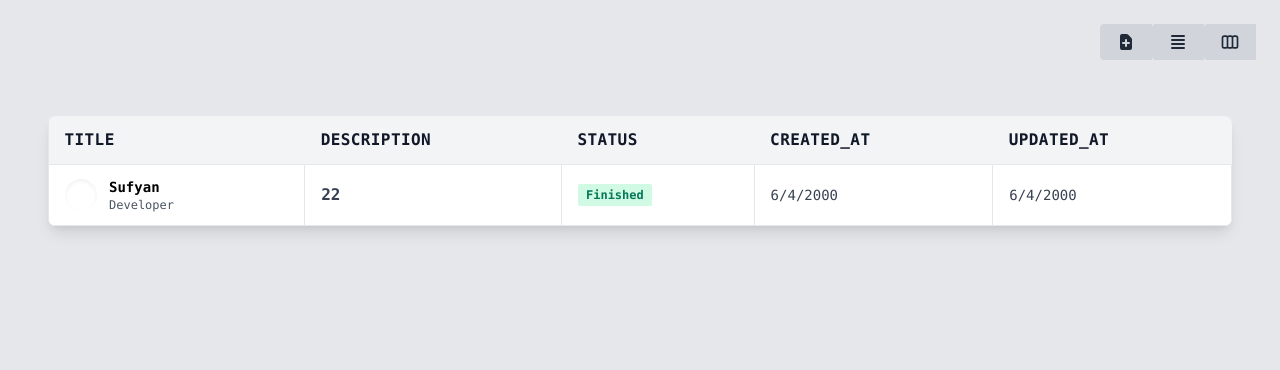
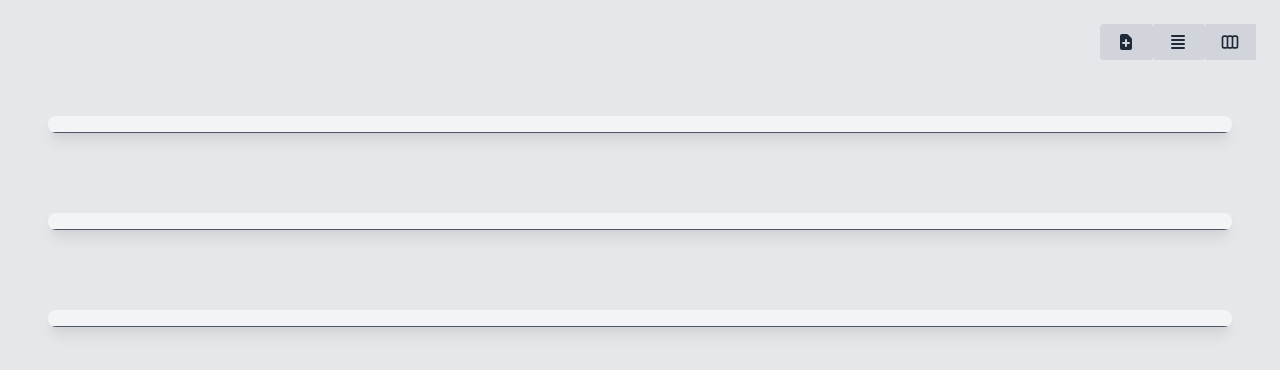
Before and after one commit to aguyran/devsnest-internship-task, a React (Vite) app: page / in a window 1280 px wide. Shown: the top 370 px of the page. Built offline with nearby package versions, Linux system fonts and the light colour scheme.

Commit message:
savepoint2

```diff
--- /dev/null
+++ b/index.d.ts
@@ -0,0 +1,12 @@
+type TodoStruct = {
+  id: number;
+  title: string;
+  description: string;
+  status: string;
+  created_at?: Date;
+  updated_at?: Date;
+};
+type TodoState = {
+  [x: string]: TodoStruct[];
+};
+type TodoSetter = React.Dispatch<{ type: string; payload: TodoStruct }>;
--- a/src/App.tsx
+++ b/src/App.tsx
@@ -1,11 +1,18 @@
-import { useState } from "react";
+import { useState, useReducer } from "react";
 import { HiDocumentAdd, HiOutlineViewBoards, HiViewList } from "react-icons/hi";
 import ContainerDiv from "./components/boardViewComponents/ContainerDiv";
 import Container from "./components/listViewComponents/Container";
 import CreateTodo from "./components/CreateTodo";
+import todoReducer from "./reducer";
+import Modal from "./components/Modal";
 
 function App() {
-  const [todos, setTodos] = useState<TodoStruct[] | null>(null);
+  const [todos, setTodos] = useReducer(todoReducer, {
+    finished: [],
+    pending: [],
+    inProgress: [],
+  });
+  console.log(todos);
   const [viewMode, setViewMode] = useState<"list" | "board">("list");
   const [isVisible, setVisible] = useState(false);
   const handleView = (switchView: "list" | "board") => {
@@ -37,12 +44,18 @@ function App() {
         </div>
       </div>
       {viewMode === "list" ? (
-        <Container />
+        <>
+          <Container data={todos.finished} dispatch={setTodos} />
+          <Container data={todos.inProgress} dispatch={setTodos} />
+          <Container data={todos.pending} dispatch={setTodos} />
+        </>
       ) : viewMode === "board" ? (
         <ContainerDiv />
       ) : null}
       {isVisible ? (
-        <CreateTodo setTodos={setTodos} setVisible={setVisible} />
+        <Modal>
+          <CreateTodo dispatch={setTodos} setVisible={setVisible} />
+        </Modal>
       ) : null}
     </div>
   );
--- a/src/components/CreateTodo.tsx
+++ b/src/components/CreateTodo.tsx
@@ -3,18 +3,36 @@ import React from "react";
 import { useState } from "react";
 
 const CreateTodo = ({
-  setTodos,
+  dispatch,
   setVisible,
+  currentTodo,
+  editOn,
 }: {
-  setTodos: TodoSetter;
+  dispatch: TodoSetter;
   setVisible: React.Dispatch<React.SetStateAction<boolean>>;
+  currentTodo?: TodoStruct;
+  editOn?: boolean;
 }) => {
-  const [currentStatus, setCurrentStatus] = useState<
-    "pending" | "inProgress" | "finished"
-  >("pending");
-
+  const [handleData, setHandleData] = useState<TodoStruct>(
+    currentTodo || {
+      id: 0,
+      title: "",
+      description: "",
+      status: "pending",
+    }
+  );
+  const handleInput =
+    (props: keyof TodoStruct) =>
+    (
+      e: React.ChangeEvent<
+        HTMLInputElement | HTMLTextAreaElement | HTMLSelectElement
+      >
+    ) => {
+      setHandleData({ ...handleData, [props]: e.target.value });
+    };
+  console.log(handleData);
   return (
-    <Modal>
+    <div className="absolute min-h-screen w-screen">
       <div className="flex justify-center h-screen items-center bg-gray-200 antialiased">
         <div className="flex flex-col w-11/12 sm:w-5/6 lg:w-1/2 max-w-2xl mx-auto rounded-lg border border-gray-300 shadow-xl">
           <div className="flex flex-row justify-between p-6 bg-white border-b border-gray-200 rounded-tl-lg rounded-tr-lg">
@@ -38,33 +56,28 @@ const CreateTodo = ({
           <div className="flex flex-col px-6 py-5 bg-gray-50">
             <p className="mb-2 font-semibold text-gray-700">Title</p>
             <input
+              value={handleData.title}
               type="text"
               className="p-5 mb-5 bg-white border border-gray-200 rounded shadow-sm h-12"
+              onChange={(e) => handleInput("title")(e)}
             />
             <p className="mb-2 font-semibold text-gray-700">Description</p>
 
             <textarea
-              name=""
+              value={handleData.description}
               placeholder="Type message..."
               className="p-5 mb-5 bg-white border border-gray-200 rounded shadow-sm h-36"
-              id=""
+              onChange={(e) => handleInput("description")(e)}
             ></textarea>
             <div className="flex flex-col sm:flex-row items-center mb-5 sm:space-x-5">
               <div className="w-full sm:w-1/2">
                 <p className="mb-2 font-semibold text-gray-700">Status</p>
                 <select
-                  value={currentStatus}
-                  onChange={(e) => {
-                    if (
-                      e.target.value === "pending" ||
-                      e.target.value === "inProgress" ||
-                      e.target.value === "finished"
-                    )
-                      setCurrentStatus(e.target.value);
-                  }}
+                  value={handleData.status}
+                  onChange={(e) => handleInput("status")(e)}
                   className="w-full p-5 bg-white border border-gray-200 rounded shadow-sm appearance-none"
                 >
-                  <option value="pending"className="">Pending</option>
+                  <option value="pending">Pending</option>
                   <option value="inProgress">In Progress</option>
                   <option value="finished">Finished</option>
                 </select>
@@ -79,13 +92,33 @@ const CreateTodo = ({
             >
               Cancel
             </p>
-            <button className="px-4 py-2 text-white font-semibold bg-blue-500 rounded">
+            <button
+              className="px-4 py-2 text-white font-semibold bg-blue-500 rounded"
+              onClick={() => {
+                if (!editOn)
+                  dispatch({
+                    type: "ADD_TODO",
+                    payload: {
+                      ...handleData,
+                      id: Date.now(),
+                      created_at: new Date(),
+                      updated_at: new Date(),
+                    },
+                  });
+                else {
+                  dispatch({
+                    type: "EDIT_TODO",
+                    payload: { ...handleData, updated_at: new Date() },
+                  });
+                }
+              }}
+            >
               Save
             </button>
           </div>
         </div>
       </div>
-    </Modal>
+    </div>
   );
 };
 
--- a/src/components/listViewComponents/Container.tsx
+++ b/src/components/listViewComponents/Container.tsx
@@ -1,21 +1,17 @@
 import Todo from "./Todo";
 
-const Container = () => {
+const Container = ({ data,dispatch }: { data: TodoStruct[],dispatch:TodoSetter }) => {
   return (
     <section className="container mx-auto p-6 font-mono">
       <div className="w-full mb-8 overflow-hidden rounded-lg shadow-lg">
         <div className="w-full overflow-x-auto">
           <table className="w-full">
-            <thead>
-              <tr className="text-md font-semibold tracking-wide text-left text-gray-900 bg-gray-100 uppercase border-b border-gray-600">
-                <th className="px-4 py-3">Title</th>
-                <th className="px-4 py-3">Description</th>
-                <th className="px-4 py-3">Status</th>
-                <th className="px-4 py-3">Created_At</th>
-                <th className="px-4 py-3">Updated_At</th>
-              </tr>
-            </thead>
-            <Todo></Todo>
+            <caption className="w-full text-md p-2 font-semibold tracking-wide text-left text-gray-900 bg-gray-100 uppercase border-b border-gray-600">
+              {data[0]?.status}
+            </caption>
+            {data.map((el) => (
+              <Todo key={el.id} element={el} dispatch={dispatch}></Todo>
+            ))}
           </table>
         </div>
       </div>
--- a/src/components/listViewComponents/Todo.tsx
+++ b/src/components/listViewComponents/Todo.tsx
@@ -1,31 +1,60 @@
-const Todo = () => {
+import { HiPencil } from "react-icons/hi";
+import { useState } from "react";
+import Modal from "../Modal";
+import CreateTodo from "../CreateTodo";
+
+const Todo = ({
+  element,
+  dispatch,
+}: {
+  element: TodoStruct;
+  dispatch: TodoSetter;
+}) => {
+  const [isEdit, setEdit] = useState(false);
   return (
     <tbody className="bg-white">
       <tr className="text-gray-700">
         <td className="px-4 py-3 border">
+          <HiPencil
+            className="cursor-pointer"
+            onClick={() => setEdit(!isEdit)}
+          />
+        </td>
+        <td className="px-4 py-3 border">
           <div className="flex items-center text-sm">
-            <div className="relative w-8 h-8 mr-3 rounded-full md:block">
-              <div
-                className="absolute inset-0 rounded-full shadow-inner"
-                aria-hidden="true"
-              ></div>
-            </div>
             <div>
-              <p className="font-semibold text-black">Sufyan</p>
-              <p className="text-xs text-gray-600">Developer</p>
+              <p className="font-semibold text-black">{element.title}</p>
             </div>
           </div>
         </td>
-        <td className="px-4 py-3 text-ms font-semibold border">22</td>
+        <td className="px-4 py-3 text-ms border">
+          {element.description.length > 150
+            ? element.description.slice(0, 150) + "..."
+            : element.description}
+        </td>
         <td className="px-4 py-3 text-xs border">
           <span className="px-2 py-1 font-semibold leading-tight text-green-700 bg-green-100 rounded-sm">
             {" "}
-            Finished{" "}
+            {element.status}
           </span>
         </td>
-        <td className="px-4 py-3 text-sm border">6/4/2000</td>
-        <td className="px-4 py-3 text-sm border">6/4/2000</td>
+        <td className="px-4 py-3 text-sm border">
+          {element.created_at?.toString()}
+        </td>
+        <td className="px-4 py-3 text-sm border">
+          {element.updated_at?.toString()}
+        </td>
       </tr>
+      {isEdit ? (
+        <Modal>
+          <CreateTodo
+            dispatch={dispatch}
+            setVisible={setEdit}
+            currentTodo={element}
+            editOn={true}
+          ></CreateTodo>
+        </Modal>
+      ) : null}
     </tbody>
   );
 };
--- /dev/null
+++ b/src/reducer.ts
@@ -0,0 +1,28 @@
+const todoReducer = (
+  state: TodoState,
+  action: { type: string; payload: TodoStruct }
+) => {
+  switch (action.type) {
+    case "ADD_TODO":
+      return {
+        ...state,
+        [action.payload.status]: [
+          ...state[action.payload.status],
+          action.payload,
+        ],
+      };
+    case "EDIT_TODO":
+      const temp = {
+        ...state,
+      };
+      temp[action.payload.status].forEach((el, i) => {
+        if (el.id === action.payload.id) {
+          temp[action.payload.status][i] = action.payload;
+        }
+      });
+      return temp;
+    default:
+      return state;
+  }
+};
+export default todoReducer;
--- a/tsconfig.json
+++ b/tsconfig.json
@@ -16,5 +16,5 @@
     "noEmit": true,
     "jsx": "react-jsx"
   },
-  "include": ["./src"]
+  "include": ["./src", "index.d.ts"]
 }
```
Also changed, not shown: src/types/index.d.ts (deleted, +0 -9 lines).
